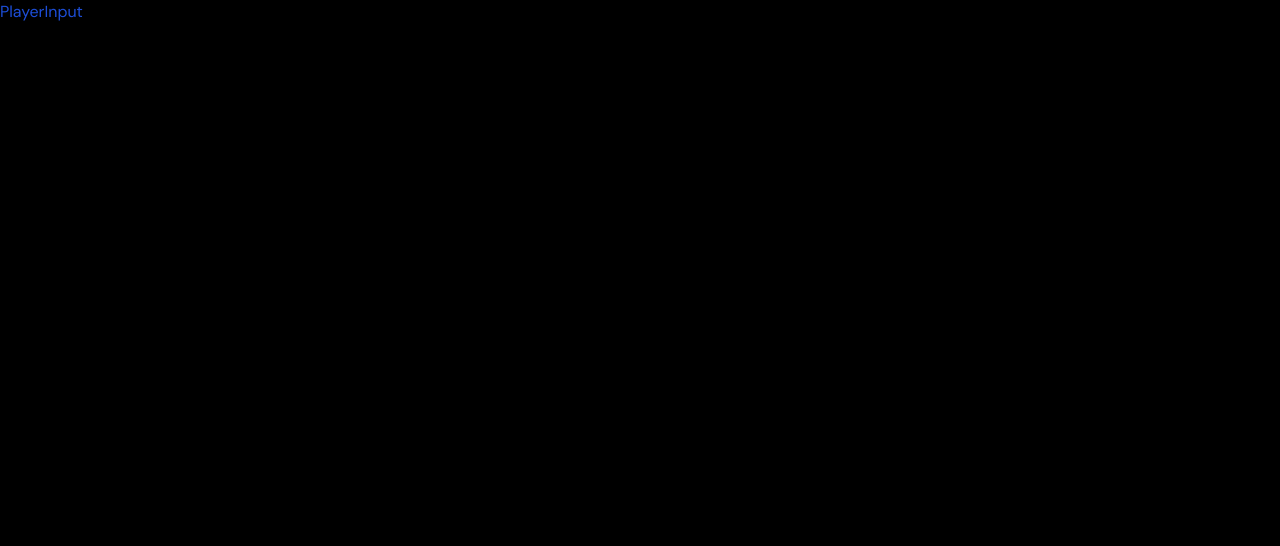
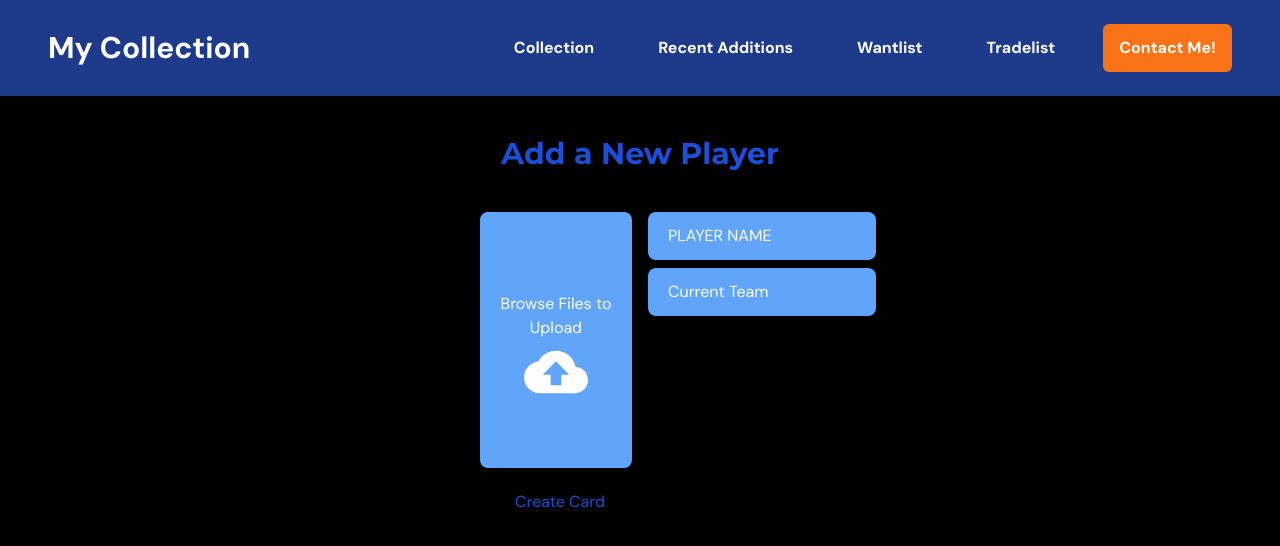
Before and after one commit to HariPeri/MERN-app, a React (Vite) app in the folder client/: page /addPlayer in a window 1280 px wide. Shown: the top 546 px of the page. Built offline with nearby package versions, Linux system fonts and the light colour scheme.

Commit message:
Add Player functionality [Need to stye]

```diff
--- a/client/src/pages/CardInput.tsx
+++ b/client/src/pages/CardInput.tsx
@@ -28,11 +28,13 @@ function CardInput() {
 
     function convertToBase64Front(e: React.ChangeEvent<HTMLInputElement>) {
         const reader = new FileReader();
+        if (e.target.files!.length > 0) {
             reader.readAsDataURL(e.target.files![0]);
             reader.onload = () => {
                 // console.log(reader.result);
                 setFrontCardImage(reader.result);
             };
+        }
         /* reader.onerror = (error) => {
             //console.log('Error: ', error);
         }; */
@@ -40,11 +42,14 @@ function CardInput() {
 
     function convertToBase64Back(e: React.ChangeEvent<HTMLInputElement>) {
         const reader = new FileReader();
+        if (e.target.files!.length > 0) {
             reader.readAsDataURL(e.target.files![0]);
             reader.onload = () => {
                 // console.log(reader.result);
                 setBackCardImage(reader.result);
             };
+        }
+
         /* reader.onerror = (error) => {
             console.log('Error: ', error);
         }; */
@@ -91,7 +96,7 @@ function CardInput() {
 
             // (frontCardImage, backCardImage);
 
-            const cardResponse = await fetch('http://localhost:3001/cards', {
+            await fetch('http://localhost:3001/cards', {
                 // First arg is url and second arg is some data like what type of request and the body [must be stringified]
                 method: 'POST',
                 body: JSON.stringify({
@@ -111,20 +116,20 @@ function CardInput() {
                 },
             });
 
-            const card = await cardResponse.json();
-            const cardID = card._id; // Assuming the response contains the _id of the newly created card
+            // const card = await cardResponse.json();
+            // const cardID = card._id; // Assuming the response contains the _id of the newly created card
 
-            await fetch('http://localhost:3001/players', {
-                // First arg is url and second arg is some data like what type of request and the body [must be stringified]
-                method: 'POST',
-                body: JSON.stringify({
-                    playerName,
-                    cardID,
-                }),
-                headers: {
-                    'Content-Type': 'application/json',
-                },
-            });
+            // await fetch('http://localhost:3001/players', {
+            //     // First arg is url and second arg is some data like what type of request and the body [must be stringified]
+            //     method: 'POST',
+            //     body: JSON.stringify({
+            //         playerName,
+            //         cardID,
+            //     }),
+            //     headers: {
+            //         'Content-Type': 'application/json',
+            //     },
+            // });
 
             navigate('/');
         }
--- a/client/src/pages/PlayerInput.tsx
+++ b/client/src/pages/PlayerInput.tsx
@@ -1,5 +1,175 @@
+/* eslint-disable react/jsx-props-no-spreading */
+/* eslint-disable @typescript-eslint/no-non-null-assertion */
+/* eslint-disable @typescript-eslint/no-explicit-any */
+import { useState } from 'react';
+import { useForm } from 'react-hook-form';
+import { useNavigate } from 'react-router-dom';
+import { MdCloudUpload } from 'react-icons/md';
+import HText from '../shared/HText';
+import Navbar from '../shared/Navbar';
+
 function PlayerInput() {
-    return <div>PlayerInput</div>;
+    const inputStyles =
+        ' mb-2 rounded-lg bg-blue-400 px-5 py-3 placeholder-white text-white';
+    const [playerImage, setPlayerImage] = useState<any>('');
+    const [playerName, setPlayerName] = useState('');
+    const [currTeam, setCurrTeam] = useState('');
+
+    const navigate = useNavigate(); // Navigation Hook
+
+    function convertToBase64Image(e: React.ChangeEvent<HTMLInputElement>) {
+        const reader = new FileReader();
+        if (e.target.files!.length > 0) {
+            reader.readAsDataURL(e.target.files![0]);
+            reader.onload = () => {
+                // console.log(reader.result);
+                setPlayerImage(reader.result);
+            };
+        }
+    }
+
+    const {
+        register,
+        trigger,
+        formState: { errors },
+    } = useForm();
+
+    async function handleCreatePlayer(e: React.FormEvent) {
+        e.preventDefault(); // This is done so that we don't refresh the page and lose all of our data
+
+        const isValid = await trigger();
+
+        if (isValid) {
+            await fetch('http://localhost:3001/players', {
+                // First arg is url and second arg is some data like what type of request and the body [must be stringified]
+                method: 'POST',
+                body: JSON.stringify({
+                    playerImage,
+                    playerName,
+                    currTeam,
+                }),
+                headers: {
+                    'Content-Type': 'application/json',
+                },
+            });
+
+            navigate('/addCard');
+        }
+    }
+    return (
+        <div>
+            <Navbar />
+            <div className="mt-10 w-1/4 mx-auto">
+                {/* Header DIV */}
+                <div className="text-center mb-10">
+                    <HText> Add a New Player </HText>
+                </div>
+                <form onSubmit={handleCreatePlayer}>
+                    <div className="md:grid grid-cols-2 gap-4">
+                        <div className="relative h-64 mb-2 rounded-lg bg-blue-400">
+                            <input
+                                className="absolute opacity-0 h-full w-full z-[1] cursor-pointer"
+                                type="file"
+                                accept="image/*"
+                                placeholder="cardImage"
+                                {...register('cardImage', {
+                                    validate: {
+                                        lessthan10mb: (files) =>
+                                            files[0]?.size < 100000 ||
+                                            'Max 100kb',
+                                    },
+                                })}
+                                onChange={convertToBase64Image}
+                            />
+                            <div className="py-20 flex flex-col justify-center text-center items-center text-white">
+                                {playerImage ? (
+                                    <p> </p>
+                                ) : (
+                                    <p> Browse Files to Upload </p>
+                                )}
+                                {playerImage ? (
+                                    <img
+                                        className="absolute top-4"
+                                        width={160}
+                                        height={350}
+                                        src={playerImage}
+                                        alt={playerImage}
+                                    />
+                                ) : (
+                                    <MdCloudUpload className="h-16 w-16" />
+                                )}
+                            </div>
+                        </div>
+
+                        {errors.cardImage && (
+                            <p className=" text-primary-500 text-center">
+                                {errors.cardImage.type === 'lessthan10mb' &&
+                                    'Please input an image!'}
+                            </p>
+                        )}
+
+                        <div className="w-full">
+                            <input
+                                className={inputStyles}
+                                value={playerName}
+                                type="text"
+                                placeholder="PLAYER NAME"
+                                {...register('name', {
+                                    required: true,
+                                    maxLength: 100,
+                                })}
+                                onChange={(
+                                    e: React.ChangeEvent<HTMLInputElement>
+                                ) => {
+                                    setPlayerName(e.target.value);
+                                }}
+                            />
+
+                            {errors.name && (
+                                <p className=" text-primary-500">
+                                    {errors.name.type === 'required' &&
+                                        'This field is required.'}
+                                    {errors.name.type === 'maxLength' &&
+                                        'Max Length is 100 characters.'}
+                                </p>
+                            )}
+
+                            <input
+                                className={inputStyles}
+                                value={currTeam}
+                                type="text"
+                                placeholder="Current Team"
+                                {...register('currTeam', {
+                                    required: true,
+                                    maxLength: 100,
+                                })}
+                                onChange={(
+                                    e: React.ChangeEvent<HTMLInputElement>
+                                ) => {
+                                    setCurrTeam(e.target.value);
+                                }}
+                            />
+
+                            {errors.currTeam && (
+                                <p className=" text-primary-500">
+                                    {errors.currTeam.type === 'required' &&
+                                        'This field is required.'}
+                                    {errors.currTeam.type === 'maxLength' &&
+                                        'Max Length is 100 characters.'}
+                                </p>
+                            )}
+                        </div>
+                    </div>
+                    <button
+                        type="submit"
+                        className="w-1/2 mx-auto hover:text-white border-black border-2 p-3 rounded-md hover:bg-blue-600 transition-all duration-500"
+                    >
+                        Create Card
+                    </button>
+                </form>
+            </div>
+        </div>
+    );
 }
 
 export default PlayerInput;
```
Also changed, not shown: 1 other file (tests, documents, lock files or other folders). Lines whose indentation alone changed are shown as unchanged.
